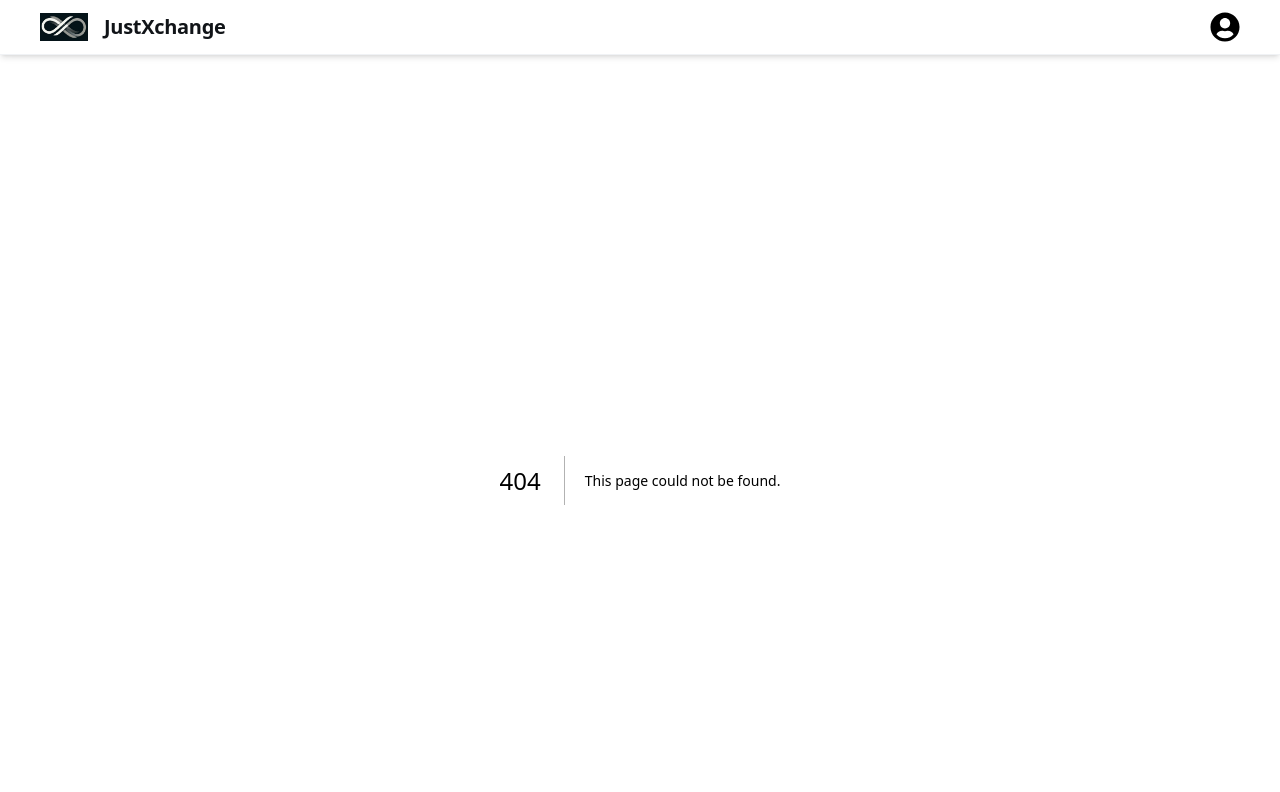
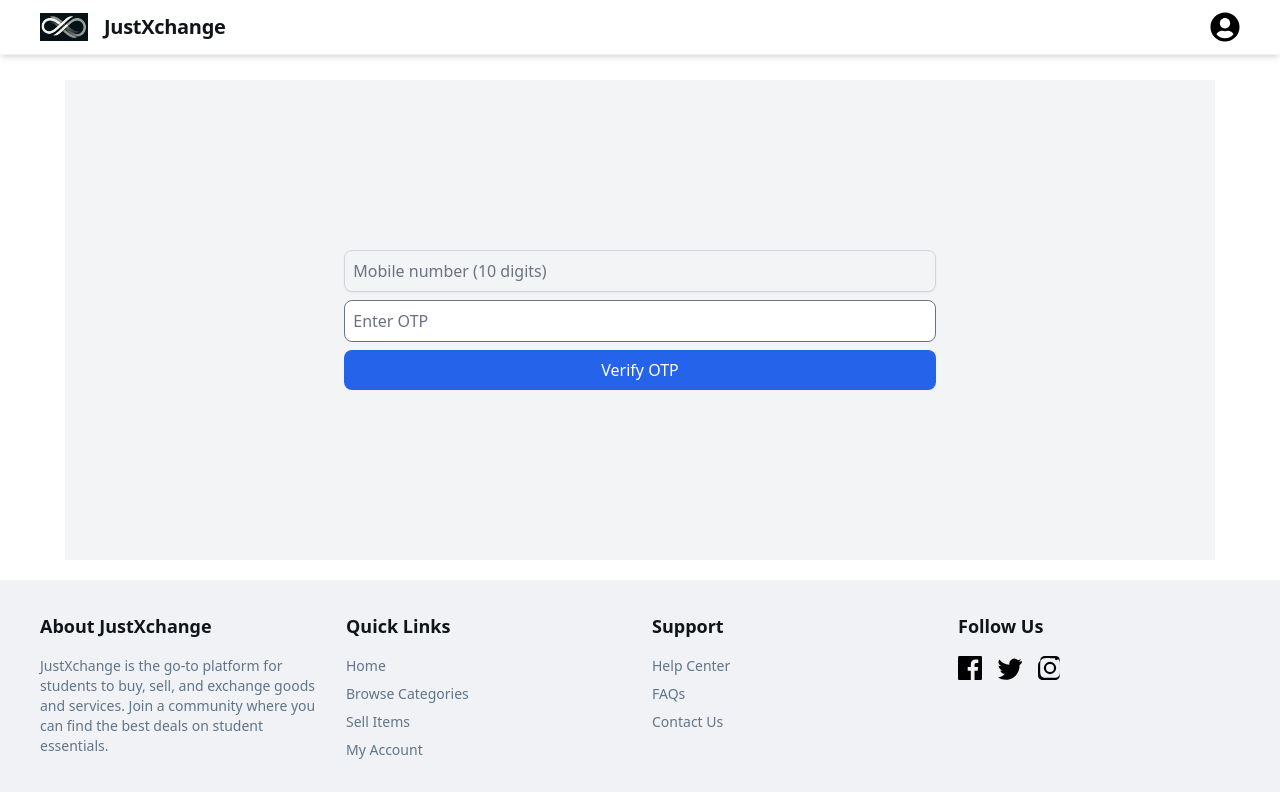
Before and after one commit to sn0111/justxchange-ui, a Next.js app: page /login/verify in a window 1280 px wide. Before the commit this address had no page. Shown: the top 792 px of the page. Built offline with nearby package versions, Linux system fonts and the light colour scheme.

Commit message:
login otp

```diff
--- /dev/null
+++ b/src/app/_components/otp_verifier/OtpVerifier.tsx
@@ -0,0 +1,48 @@
+import { IOTPFormValues } from '@/interface';
+import { UseFormReturn } from 'react-hook-form';
+
+interface OtpVerifierProps {
+  mobileNumber: string;
+  onOtpSubmit: () => void;
+  otpForm: UseFormReturn<IOTPFormValues>;
+}
+
+export const OtpVerifier: React.FC<OtpVerifierProps> = ({
+  mobileNumber,
+  onOtpSubmit,
+  otpForm,
+}) => {
+  return (
+    <form onSubmit={onOtpSubmit} className="w-full">
+      <input
+        value={mobileNumber}
+        disabled
+        placeholder="Mobile number (10 digits)"
+        maxLength={10}
+        type="tel"
+        inputMode="numeric"
+        onInput={(e: React.FormEvent<HTMLInputElement>) => {
+          const target = e.currentTarget;
+          target.value = target.value.replace(/[^0-9]/g, '');
+        }}
+        className="w-full p-2 border rounded-lg shadow-sm focus:outline-none
+           focus:ring-2 focus:ring-green-500 border-gray-300
+           disabled:bg-gray-100 disabled:cursor-not-allowed"
+      />
+      <input
+        {...otpForm.register('otp')}
+        placeholder="Enter OTP"
+        className="w-full p-2 mt-2 border rounded-lg"
+      />
+      {otpForm.formState.errors.otp && (
+        <p className="text-red-500">{otpForm.formState.errors.otp.message}</p>
+      )}
+      <button
+        type="submit"
+        className="w-full mt-2 p-2 text-white bg-blue-600 rounded-lg hover:bg-blue-700"
+      >
+        Verify OTP
+      </button>
+    </form>
+  );
+};
--- a/src/app/_components/signup/SignUpView.tsx
+++ b/src/app/_components/signup/SignUpView.tsx
@@ -11,6 +11,7 @@ import {
   AiOutlineEye,
   AiOutlineEyeInvisible,
 } from 'react-icons/ai';
+import { OtpVerifier } from '../otp_verifier/OtpVerifier';
 
 interface ISignUpView {
   step: number;
@@ -77,39 +78,11 @@ const SignUpView = ({
       )}
 
       {step === 2 && (
-        <form onSubmit={otpForm.handleSubmit(onSubmitOtp)} className="w-full">
-          <input
-            value={mobileNumber}
-            disabled
-            placeholder="Mobile number (10 digits)"
-            maxLength={10}
-            type="tel"
-            inputMode="numeric"
-            onInput={(e: React.FormEvent<HTMLInputElement>) => {
-              const target = e.currentTarget;
-              target.value = target.value.replace(/[^0-9]/g, '');
-            }}
-            className="w-full p-2 border rounded-lg shadow-sm focus:outline-none
-           focus:ring-2 focus:ring-green-500 border-gray-300
-           disabled:bg-gray-100 disabled:cursor-not-allowed"
-          />
-          <input
-            {...otpForm.register('otp')}
-            placeholder="Enter OTP"
-            className="w-full p-2 mt-2 border rounded-lg"
-          />
-          {otpForm.formState.errors.otp && (
-            <p className="text-red-500">
-              {otpForm.formState.errors.otp.message}
-            </p>
-          )}
-          <button
-            type="submit"
-            className="w-full mt-2 p-2 text-white bg-blue-600 rounded-lg hover:bg-blue-700"
-          >
-            Verify OTP
-          </button>
-        </form>
+        <OtpVerifier
+          mobileNumber={mobileNumber}
+          onOtpSubmit={otpForm.handleSubmit(onSubmitOtp)}
+          otpForm={otpForm}
+        />
       )}
 
       {step === 3 && (
@@ -169,13 +142,13 @@ const SignUpView = ({
               </p>
             )}
             <input
-              {...profileForm.register('name')}
+              {...profileForm.register('firstName')}
               placeholder="Full Name"
               className="w-full p-2 border rounded-lg mb-2"
             />
-            {profileForm.formState.errors.name && (
+            {profileForm.formState.errors.firstName && (
               <p className="text-red-500">
-                {profileForm.formState.errors.name.message}
+                {profileForm.formState.errors.firstName.message}
               </p>
             )}
             <input
--- a/src/app/_components/signup/index.ts
+++ b/src/app/_components/signup/index.ts
@@ -1,3 +1,3 @@
 import SignUpContainer from '@/app/container/signup/SignUpContainer';
-
-export { SignUpContainer };
+import { OtpVerifier } from '../otp_verifier/OtpVerifier';
+export { SignUpContainer, OtpVerifier };
--- a/src/app/container/login/LoginContainer.tsx
+++ b/src/app/container/login/LoginContainer.tsx
@@ -54,6 +54,11 @@ const LoginContainer = () => {
       setIsLoading(true);
       const responseData = await makeRequest(config);
       if (responseData) {
+        if (responseData.data.requires2FA) {
+          //direct to signup with mobile number
+          router.push(`/login/verify?mobileNumber=${data.mobileNumber}`);
+          return;
+        }
         login(responseData.data.token);
         localStorage.setItem('userId', responseData.data.userId);
         router.push('/home');
--- /dev/null
+++ b/src/app/container/otp_verifier/OtpVerifierContainer.tsx
@@ -0,0 +1,76 @@
+import { OtpVerifier } from '@/app/_components/signup';
+import { useAuth } from '@/app/context/AuthContext';
+import LoaderComponent from '@/components/LoaderComponent';
+import { IOTPFormValues } from '@/interface';
+import { IAxiosError } from '@/interface/IAxiosErrRes';
+import { Messages } from '@/lib/messages';
+import { notifyError } from '@/lib/utils';
+import { makeRequest } from '@/middleware/axios-helper';
+import { API_ENDPOINTS } from '@/services/hooks/apiEndPoints';
+import { yupResolver } from '@hookform/resolvers/yup';
+import { useRouter, useSearchParams } from 'next/navigation';
+import React, { useState } from 'react';
+import { useForm } from 'react-hook-form';
+import * as yup from 'yup';
+
+const otpSchema = yup.object().shape({
+  otp: yup
+    .string()
+    .required('OTP is required')
+    .length(6, 'OTP must be 6 digits'),
+});
+
+const OtpVerifierContainer = () => {
+  const otpForm = useForm({
+    resolver: yupResolver(otpSchema),
+  });
+  const { login } = useAuth();
+
+  const [isLoading, setIsLoading] = useState<boolean>(false);
+  const searchParams = useSearchParams(); // Hook to access query params
+  const mobileNumber = searchParams.get('mobileNumber');
+  const router = useRouter();
+
+  const onSubmitOtp = async (data: IOTPFormValues) => {
+    console.log(`Verifying OTP: ${data.otp}`);
+    // Simulate OTP verification here, if needed
+
+    const url = API_ENDPOINTS.auth.verifyOtp();
+    const config = {
+      method: 'post',
+      url: url,
+      data: {
+        ...data,
+        mobileNumber: '+91' + mobileNumber,
+      },
+    };
+    try {
+      setIsLoading(true);
+      const responseData = await makeRequest(config);
+      if (responseData) {
+        login(responseData.data.verifyOtp.token);
+        localStorage.setItem('userId', responseData.data.verifyOtp.userId);
+        router.push('/home');
+      }
+    } catch (err) {
+      const error = err as IAxiosError;
+      notifyError(
+        error.response?.data.exceptionMessage ?? Messages.somethingWentWrong
+      );
+    } finally {
+      setIsLoading(false);
+    }
+  };
+  return (
+    <div>
+      {isLoading && <LoaderComponent />}
+      <OtpVerifier
+        mobileNumber={mobileNumber as string}
+        otpForm={otpForm}
+        onOtpSubmit={otpForm.handleSubmit(onSubmitOtp)}
+      />
+    </div>
+  );
+};
+
+export default OtpVerifierContainer;
--- /dev/null
+++ b/src/app/container/otp_verifier/index.ts
@@ -0,0 +1,3 @@
+import OtpVerifierContainer from './OtpVerifierContainer';
+
+export { OtpVerifierContainer };
--- a/src/app/container/signup/SignUpContainer.tsx
+++ b/src/app/container/signup/SignUpContainer.tsx
@@ -32,7 +32,7 @@ const otpSchema = yup.object().shape({
 });
 
 const profileSchema = yup.object().shape({
-  name: yup.string().required('Name is required'),
+  firstName: yup.string().required('Name is required'),
   email: yup.string().email('Invalid email').required('Email is required'),
   password: yup.string().required('Password is required'),
   college: yup.string().required('College is required'),
@@ -123,7 +123,7 @@ const SignUpContainer = () => {
 
   const onSubmitProfile = async (data: IProfileFormValues) => {
     console.log(profileForm.formState.errors);
-    console.log(`Creating profile for ${data.name}, ${data.email}`);
+    console.log(`Creating profile for ${data.firstName}, ${data.email}`);
     const url = API_ENDPOINTS.auth.saveUser();
     const config = {
       method: 'post',
--- /dev/null
+++ b/src/app/login/verify/page.tsx
@@ -0,0 +1,16 @@
+'use client';
+
+import { OtpVerifierContainer } from '@/app/container/otp_verifier';
+
+const OtpVerifierPage = () => {
+  return (
+    <div
+      className="flex-grow flex items-center justify-center p-4 bg-gray-100"
+      style={{ height: '60vh' }}
+    >
+      <OtpVerifierContainer />
+    </div>
+  );
+};
+
+export default OtpVerifierPage;
--- a/src/components/Signup.tsx
+++ b/src/components/Signup.tsx
@@ -33,7 +33,7 @@ const otpSchema = yup.object().shape({
 });
 
 const profileSchema = yup.object().shape({
-  name: yup.string().required('Name is required'),
+  firstName: yup.string().required('First name is required'),
   email: yup.string().email('Invalid email').required('Email is required'),
   password: yup.string().required('Password is required'),
   college: yup.string().required('College is required'),
@@ -78,7 +78,7 @@ const Signup = () => {
 
   const onSubmitProfile = (data: IProfileFormValues) => {
     console.log('wrok.');
-    console.log(`Creating profile for ${data.name}, ${data.email}`);
+    console.log(`Creating profile for ${data.firstName}, ${data.email}`);
     login('dummyToken');
     router.push('/');
   };
@@ -199,13 +199,13 @@ const Signup = () => {
               </p>
             )}
             <input
-              {...profileForm.register('name')}
-              placeholder="Full Name"
+              {...profileForm.register('firstName')}
+              placeholder="First Name"
               className="w-full p-2 border rounded-lg mb-2"
             />
-            {profileForm.formState.errors.name && (
+            {profileForm.formState.errors.firstName && (
               <p className="text-red-500">
-                {profileForm.formState.errors.name.message}
+                {profileForm.formState.errors.firstName.message}
               </p>
             )}
             <input
--- a/src/interface/IAuth.ts
+++ b/src/interface/IAuth.ts
@@ -12,7 +12,7 @@ export interface IOTPFormValues {
 }
 
 export interface IProfileFormValues {
-  name: string;
+  firstName: string;
   email: string;
   password: string;
   college: string;
```
